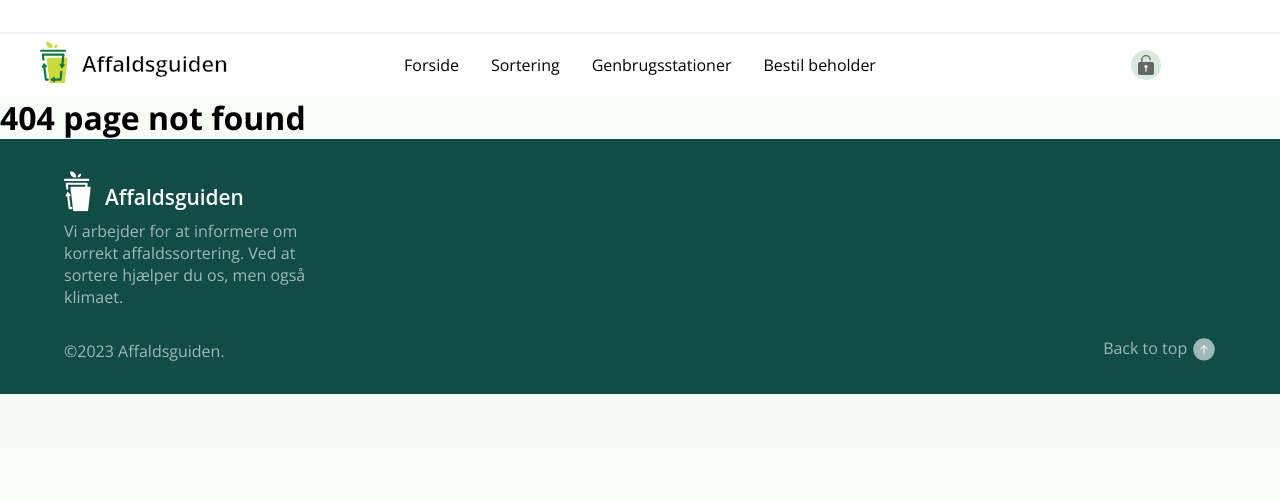
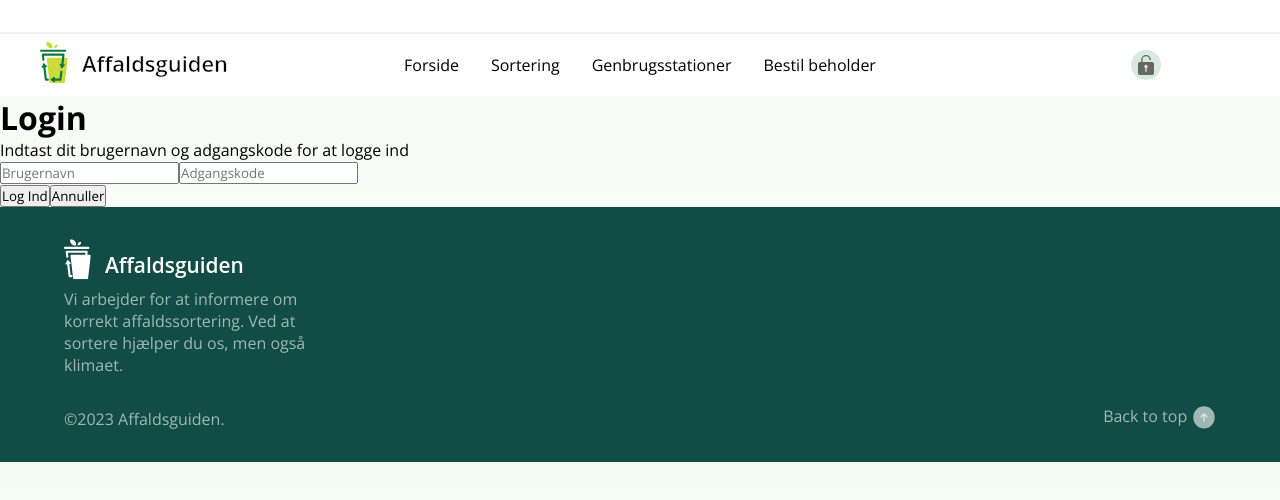
Before and after one commit to TobiasAagaard/Affaldsguiden, a React (Vite) app: page /login in a window 1280 px wide. Shown: the top 500 px of the page. Built offline with nearby package versions, Linux system fonts and the light colour scheme.

Commit message:
Auth Provider og Login

```diff
--- a/package.json
+++ b/package.json
@@ -14,6 +14,7 @@
     "axios": "^1.6.7",
     "react": "^18.2.0",
     "react-dom": "^18.2.0",
+    "react-hook-form": "^7.51.0",
     "react-material-ui-carousel": "^3.4.2",
     "react-router-dom": "^6.22.2",
     "sass": "^1.71.1",
--- a/src/App.jsx
+++ b/src/App.jsx
@@ -2,8 +2,9 @@ import "./App.scss"
 
 import { BrowserRouter, Routes, Route } from "react-router-dom";
 import { MainLayout } from "./Layout/MainLayout.jsx";
-import { Frontpage } from "./pages/Frontpage/Frontpage.jsx"
-import { Sortering } from "./pages/Sortering/Sortering.jsx"
+import { Frontpage } from "./pages/Frontpage/Frontpage.jsx";
+import { Sortering } from "./pages/Sortering/Sortering.jsx";
+import { Login } from "./pages/Login/Login.jsx";
 import { NotFound } from "./pages/NotFound/NotFound.jsx";
 import { SorteringDetails } from "./pages/Sortering/SorteringDetails/SorteringDetails.jsx";
 
@@ -17,6 +18,7 @@ function App() {
           <Route index element={<Frontpage />} />
           <Route path="/sortering" element={<Sortering />} />
           <Route path="sortering/:id" element={<SorteringDetails />}/>
+          <Route path="/login" element={<Login />} />
           <Route path="*" element={<NotFound />} />
         </Route>
       </Routes>
--- /dev/null
+++ b/src/Providers/AuthProvider.jsx
@@ -0,0 +1,25 @@
+import { createContext, useContext, useEffect, useState } from 'react';
+
+
+const AuthContext = createContext();
+
+const AuthProvider = ({children}) => {
+
+    const [loginData, setLoginData ] = useState('')
+
+    useEffect(() => {
+        if(sessionStorage.getItem('token')) {
+            setLoginData(JSON.parse(sessionStorage.getItem('token')))
+        }
+    }, [children])
+
+    return (
+        <AuthContext.Provider value={{loginData, setLoginData}}>
+            {children}
+        </AuthContext.Provider>
+    )
+}
+
+const useAuth = () => useContext(AuthContext);
+
+export {AuthProvider, useAuth }
--- a/src/main.jsx
+++ b/src/main.jsx
@@ -1,9 +1,12 @@
-import React from 'react'
-import ReactDOM from 'react-dom/client'
-import App from './App.jsx'
+import React from 'react';
+import ReactDOM from 'react-dom/client';
+import App from './App.jsx';
+import { AuthProvider } from './Providers/AuthProvider.jsx';
 
 ReactDOM.createRoot(document.getElementById('root')).render(
   <React.StrictMode>
-    <App />
+    <AuthProvider>
+      <App />
+    </AuthProvider>
   </React.StrictMode>,
 )
--- a/src/pages/Login/Login.jsx
+++ b/src/pages/Login/Login.jsx
@@ -1,6 +1,85 @@
+import { useForm } from "react-hook-form";
+import { useAuth } from "../../Providers/AuthProvider";
+import { useState } from "react";
+import axios from "axios";
+import { ContentWrapper } from "../../components/ContentWrapper/ContentWrapper";
 
 export const Login = () => {
+
+    const { register, handleSubmit, reset, formState: {errors}} = useForm()
+    const { loginData, setLoginData } = useAuth()
+    const [ errMes, setErrMes ] = useState('')
+
+
+
+    const loginRequest = async (data) => {
+        const formData = new URLSearchParams();
+        formData.append("username", data.username)
+        formData.append("password", data.password)
+
+        const endpoint = `http://localhost:3000/login`;
+        try {
+            const res = await axios.post(endpoint, formData)
+            handleSessionData(res.data.access_token)
+            console.log(res)
+        }
+        catch(err) {
+            console.error('Kunne ikke logge ind')
+            setErrMes('Forkert brugernavn eller password')
+        }
+    }
+
+    const handleSessionData = data => {
+        if(data) {
+            sessionStorage.setItem('token', JSON.stringify(data));
+            setLoginData(data)
+        }
+    }
+
+    const LogOut = () => {
+        sessionStorage.removeItem('token')
+        setLoginData('')
+        reset()
+
+
+        console.log("Logget ud korrekt")
+    }
+
     return (
-        <h1>Login</h1>
+        <ContentWrapper title="Login">
+            {!loginData  ?
+            (
+                    <form onSubmit={handleSubmit(loginRequest)} >
+                        <div >
+                            <h1>Login</h1>
+                            <p>Indtast dit brugernavn og adgangskode for at logge ind</p>
+                        </div>
+
+
+                            <input type="text" name="username" placeholder="Brugernavn" id="username" {...register("username", {required: true})} />
+                            {errors.username && ( <div>Tast dit brugernavn!</div> )}
+
+
+
+                            <input type="password" name="password" placeholder="Adgangskode" id="password"{...register("password", {required: true})} />
+                            {errors.password && (<div>Tast din adgangskode!</div>)}
+
+                        {errMes && (<div>{errMes}</div>)}
+                        <div>
+                            <button>Log Ind</button>
+                            <button onClick={() => reset()}>Annuller</button>
+                        </div>
+                    </form>
+
+            ) : (
+            <div>
+                   <h1>Du er logget ind</h1>
+                    <button onClick={LogOut}>Log ud</button>
+            </div>
+
+            )}
+
+        </ContentWrapper>
     )
+
 }
```
Also changed, not shown: 1 other file (tests, documents, lock files or other folders).
